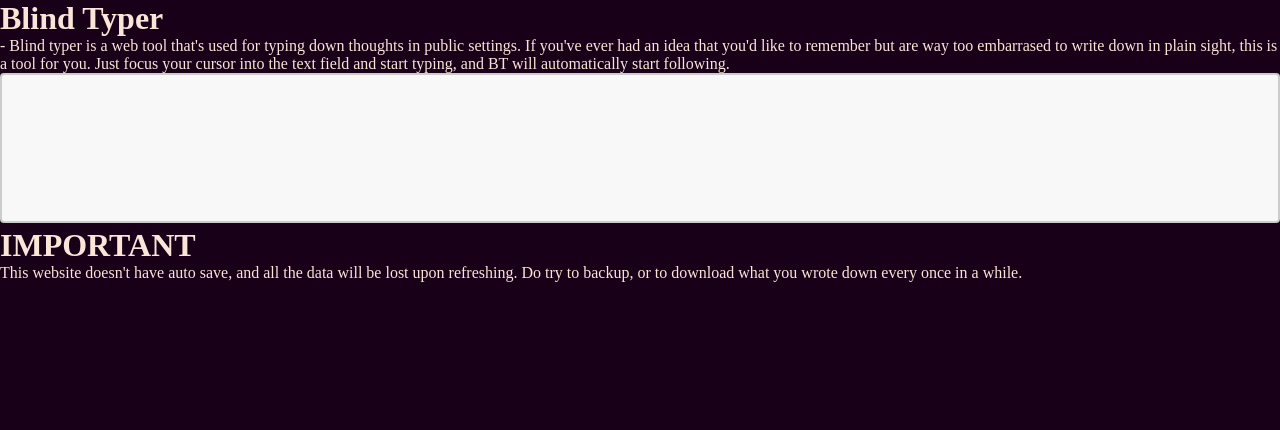
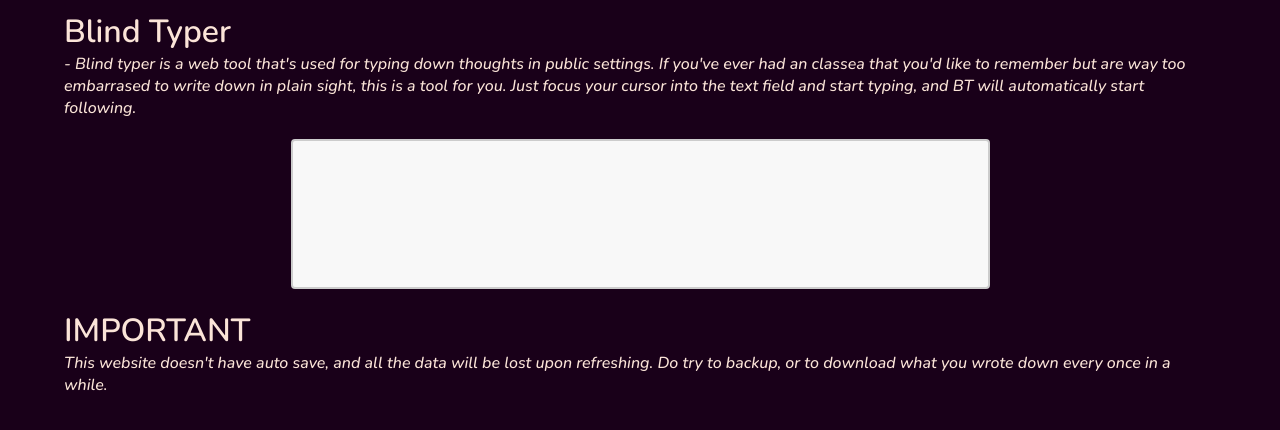
Before and after one commit to navilyn/blindtyper, a plain HTML site: page index.html in a window 1280 px wide. Drawn offline with nearby package versions, Linux system fonts and the light colour scheme.

Commit message:
css update (added swag)

```diff
--- a/index.html
+++ b/index.html
@@ -9,11 +9,11 @@
 </head>
 
 <body>
-  <h1>Blind Typer</h1>
-  <p>- Blind typer is a web tool that's used for typing down thoughts in public settings. If you've ever had an idea
+  <h1 class="text">Blind Typer</h1>
+  <p class="text">- Blind typer is a web tool that's used for typing down thoughts in public settings. If you've ever
+    had an classea
     that you'd like to remember but are way too embarrased to write down in plain sight, this is a tool for you. Just
     focus your cursor into the text field and start typing, and BT will automatically start following.</p>
-
   <textarea id="textArea" rows="5" cols="66"></textarea>
 
   <div id="hidingObject">
@@ -21,8 +21,9 @@
     <button id="saveButton" onclick="saveContents()">Save here!</button>
   </div>
   <footer>
-    <h1>IMPORTANT</h1>
-    <p>This website doesn't have auto save, and all the data will be lost upon refreshing. Do try to backup, or to
+    <h1 class="text">IMPORTANT</h1>
+    <p class="text">This website doesn't have auto save, and all the data will be lost upon refreshing. Do try to
+      backup, or to
       download what you wrote down every once in a while.</p>
   </footer>
   <script src="./src/index.js"></script>
--- a/src/css/style.css
+++ b/src/css/style.css
@@ -1,14 +1,35 @@
+@import url('https://fonts.googleapis.com/css2?family=Nunito:ital,wght@0,200..1000;1,200..1000&display=swap');
+
 * {
-  margin: 0px;
   color: var(--text);
+  margin: 0;
 }
 
 body {
   background-color: var(--background);
+  font-family: "Nunito", sans-serif;
+  font-weight: 500;
+  font-style: italic;
+  padding-top: 10px
+}
+
+.text {
+  margin-left: 5%;
+  margin-right: 5%;
+}
+
+h1 {
+  font-weight: 600;
+  font-style: normal;
+  font-family: inherit;
+  color: inherit;
 }
 
 textarea {
-  width: 100%;
+  display: flex;
+  min-width: fit-content;
+  margin-left: auto;
+  margin-right: auto;
   height: 150px;
   padding: 12px 20px;
   box-sizing: border-box;
@@ -18,10 +39,14 @@ textarea {
   font-size: 16px;
   resize: none;
   z-index: 0;
+  margin-top: 20px;
+  margin-bottom: 20px;
+  padding: 10px;
 }
 
 #hidingObject {
   position: absolute;
+  padding: 10px;
   right: 0;
   left: 0;
   top: 0;
@@ -30,5 +55,12 @@ textarea {
   display: none;
 }
 
-
-button {}
+button {
+  margin: 10px;
+  font-size: x-large;
+  color: var(--primary-accent);
+  background-color: var(--primary-beige);
+  border: 2px;
+  border-radius: 10px;
+  border-color: var(--primary-dark)
+}
```
